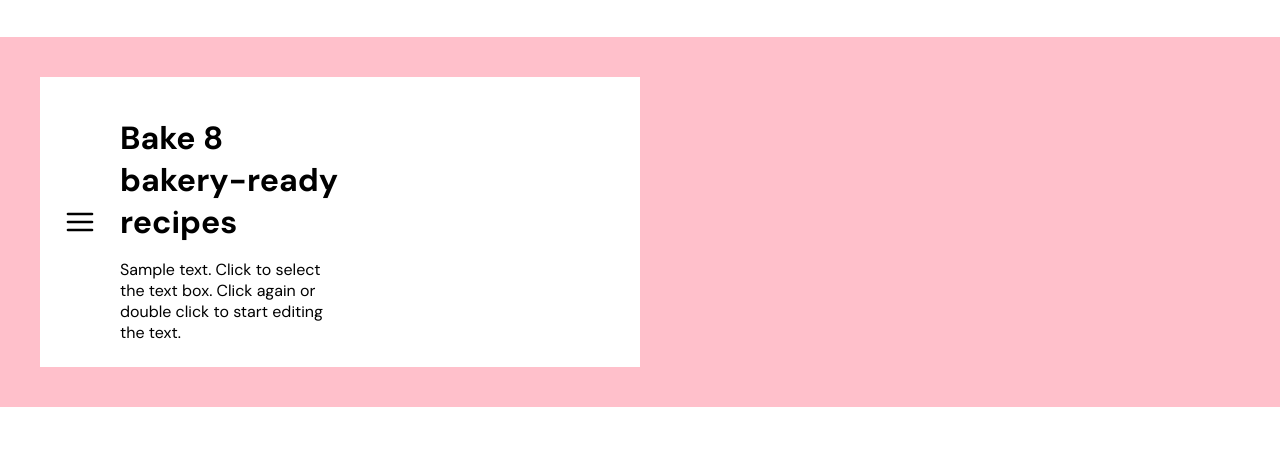
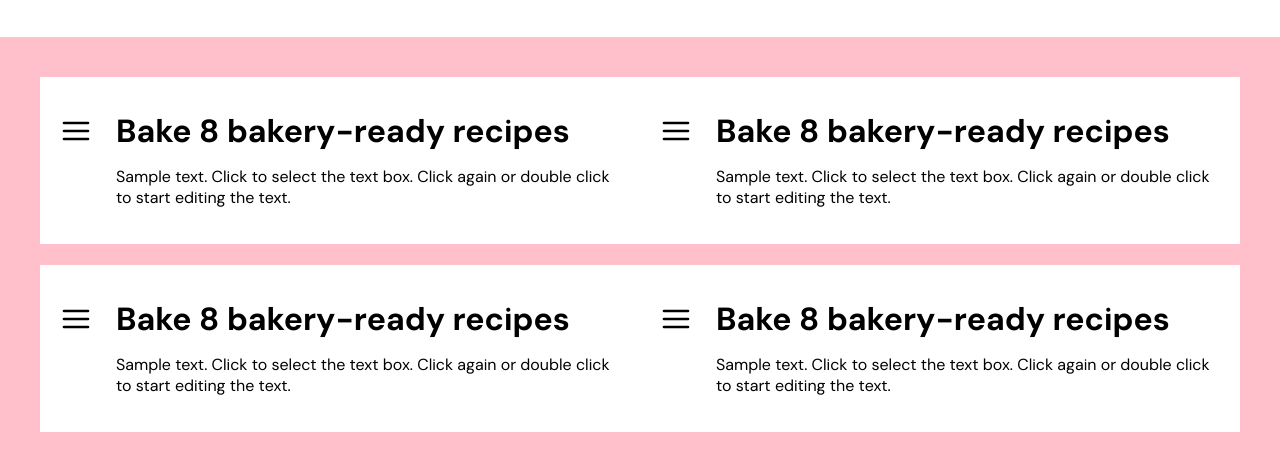
Before and after one commit to enescankar/Training-01, a plain HTML site: page index.html in a window 1280 px wide. Shown: the part 2359-2829 px from the top of the page. Before the commit the page ends 2766 px from the top, so only its background shows below. Drawn offline with Linux system fonts and the light colour scheme.

Commit message:
Update 3

```diff
--- a/index.html
+++ b/index.html
@@ -168,27 +168,59 @@
         </div>
        </div>
 
-<div>
 
     <div class="bakery grid-container">
+        <div class="container" >
+            <div class="bakery2" style="display: flex; column-gap: 24px; align-items: flex-start;">
+              <div style="margin-top: 18px;"><img src="image/menu.svg" alt="menu"></div>
 
-        <div class="grid-container" style="padding: 8px; padding-left: 24px; ">
-            <div style="display: flex;">
-                <img src="image/menu.svg" alt="menu">
 
-                <div style="margin-left: 24px;">
-                    <p style="font-weight: bold; font-size: 32px; margin-bottom: 8px;">Bake 8 bakery-ready recipes</p>
-                    <p>Sample text. Click to select the text box. Click again or double click to start editing the text.</p>
+                <div>
+                    <p style="font-weight: bold; font-size: 32px;  line-height: 5px;">Bake 8 bakery-ready recipes</p>
+                    <p style="">Sample text. Click to select the text box. Click again or double click to start editing the text.</p>
                 </div>
 
             </div>
+<br>
+            <div class="bakery2" style="display: flex; column-gap: 24px; align-items: flex-start; margin-bottom: 24px;">
+                <div style="margin-top: 18px;"><img src="image/menu.svg" alt="menu"></div>
+
+
+                  <div>
+                      <p style="font-weight: bold; font-size: 32px;  line-height: 5px;">Bake 8 bakery-ready recipes</p>
+                      <p style="">Sample text. Click to select the text box. Click again or double click to start editing the text.</p>
+                  </div>
+
+              </div>
+        </div>
+
+        <div class="container" >
+            <div class="bakery2" style="display: flex; column-gap: 24px; align-items: flex-start;">
+              <div style="margin-top: 18px;"><img src="image/menu.svg" alt="menu"></div>
+
+
+                <div>
+                    <p style="font-weight: bold; font-size: 32px;  line-height: 5px;">Bake 8 bakery-ready recipes</p>
+                    <p style="">Sample text. Click to select the text box. Click again or double click to start editing the text.</p>
+                </div>
+
+            </div>
+<br>
+            <div class="bakery2" style="display: flex; column-gap: 24px; align-items: flex-start; margin-bottom: 24px;">
+                <div style="margin-top: 18px;"><img src="image/menu.svg" alt="menu"></div>
+
+
+                  <div>
+                      <p style="font-weight: bold; font-size: 32px;  line-height: 5px;">Bake 8 bakery-ready recipes</p>
+                      <p style="">Sample text. Click to select the text box. Click again or double click to start editing the text.</p>
+                  </div>
+
+              </div>
+        </div>
+
+    </div>
 
 
 
-
-        </div>
-    </div>
-</div>
-
   </body>
 </html>
```
